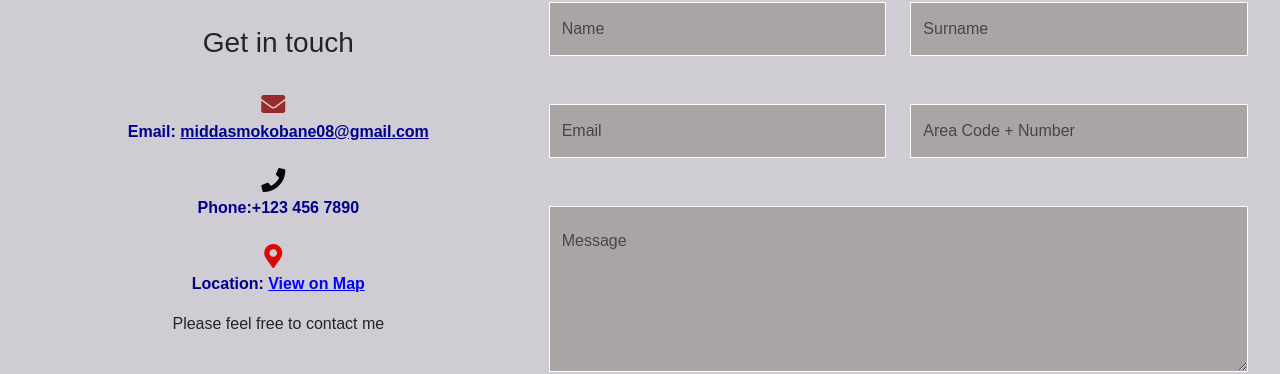
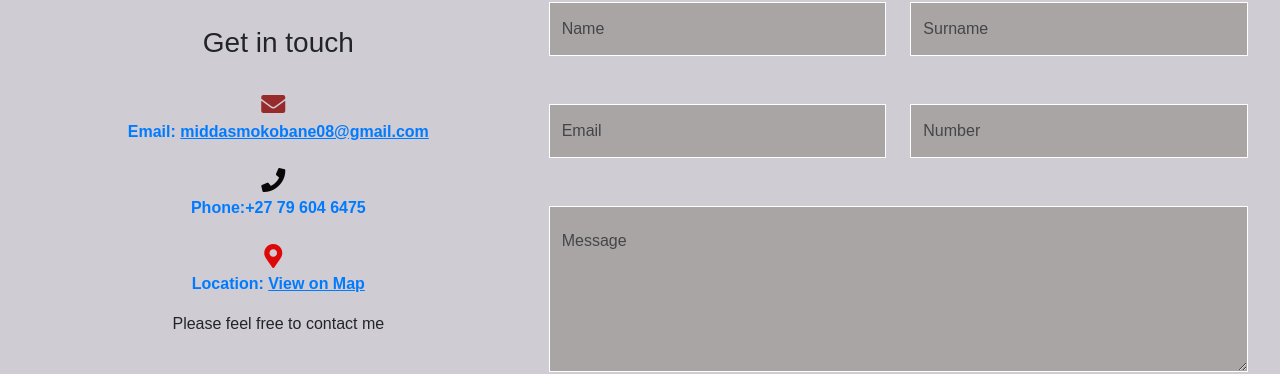
Before and after one commit to middas123/my-portfolio, a React (Vite) app: page / in a window 1280 px wide. Shown: the part 3203-3577 px from the top of the page. Built offline with nearby package versions, Linux system fonts and the light colour scheme.

Commit message:
contact
I changed the color of the background color of the contact side list

```diff
--- a/src/Components/contact/Contact.jsx
+++ b/src/Components/contact/Contact.jsx
@@ -140,18 +140,18 @@ const Contact = () => {
         <Col lg="5" className="mb-5">
           <h3 className="color_sec py-4"> Get in touch</h3>
           <address>
-            <strong style={{ color: 'darkblue' }}>
+            <strong style={{ color: '#007bff' }}>
               <i className="fas fa-envelope"></i> <br />
-              Email: <a href="mailto:middasmokobane08@gmail.com" style={{ color: 'darkblue' }}>middasmokobane08@gmail.com</a>
+              Email: <a href="mailto:middasmokobane08@gmail.com" style={{ color: '#007bff' }}>middasmokobane08@gmail.com</a>
             </strong>
             <br />
             <br />
-            <strong style={{ color: 'darkblue' }}><i className="fas fa-phone"> </i> <br />  Phone:+123 456 7890</strong>
+            <strong style={{ color: '#007bff' }}><i className="fas fa-phone"> </i> <br />  Phone:+27 79 604 6475</strong>
             <br />
             <br />
-            <strong style={{ color: 'darkblue' }}>
+            <strong style={{ color: '#007bff' }}>
               <i className="fas fa-map-marker-alt"></i>  <br />
-              Location: <a href="https://www.google.com/maps?q=your-location" style={{ color: 'blue' }}>
+              Location: <a href="https://www.google.com/maps?q=your-location" style={{ color: '#007bff' }}>
                 View on Map
               </a>
             </strong>
@@ -205,7 +205,7 @@ const Contact = () => {
                   className="form-control rounded-0"
                   id="number"
                   name="number"
-                  placeholder="Area Code + Number"
+                  placeholder="Number"
                   type="number"
                   pattern="\d{10}"
                   title="Please enter a 10-digit number"
--- a/src/Components/contact/contact.css
+++ b/src/Components/contact/contact.css
@@ -25,7 +25,7 @@ body{
 
 }
 .btn:hover  {
-    color: #0f0cc2;
+    color: #007bff;
 }
 
 a.button-link {
@@ -42,7 +42,7 @@ a.button-link {
   }
 
   a.button-link:hover {
-    background-color: #0056b3; /* Button background color on hover */
+    background-color: #007bff; /* Button background color on hover */
   }
 
 
```
